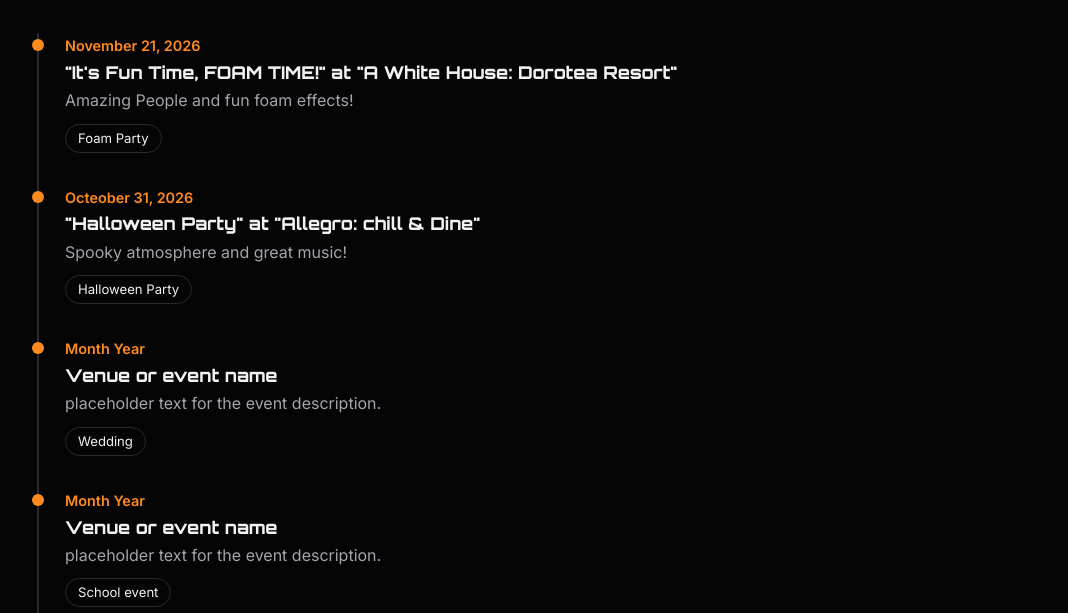
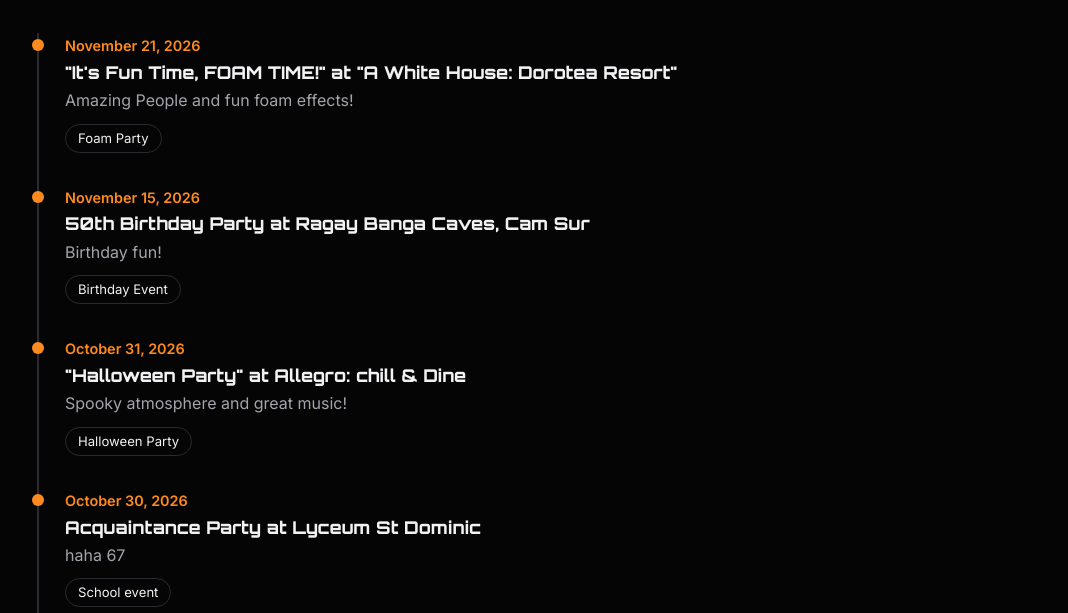
Before and after one commit to MaikaIDK/DJ-ARON, a plain HTML site: page past-gigs.html in a window 1280 px wide. Shown: the part 187-800 px from the top of the page, without its empty margins (103-1171 px from the left). Drawn offline with Linux system fonts and the light colour scheme.

Commit message:
Update past gigs with new events and details

```diff
--- a/past-gigs.html
+++ b/past-gigs.html
@@ -38,23 +38,23 @@
         </li>
 
         <li class="gig">
-          <span class="when">Octeober 31, 2026</span>
-          <h3>"Halloween Party" at "Allegro: chill & Dine"</h3>
+          <span class="when">November 15, 2026</span>
+          <h3>50th Birthday Party at Ragay Banga Caves, Cam Sur</h3>
+          <p>Birthday fun!</p>
+          <span class="kind">Birthday Event</span>
+        </li>
+
+        <li class="gig">
+          <span class="when">October 31, 2026</span>
+          <h3>"Halloween Party" at Allegro: chill & Dine</h3>
           <p>Spooky atmosphere and great music!</p>
           <span class="kind">Halloween Party</span>
         </li>
 
         <li class="gig">
-          <span class="when">Month Year</span>
-          <h3>Venue or event name</h3>
-          <p>placeholder text for the event description.</p>
-          <span class="kind">Wedding</span>
-        </li>
-
-        <li class="gig">
-          <span class="when">Month Year</span>
-          <h3>Venue or event name</h3>
-          <p>placeholder text for the event description.</p>
+          <span class="when">October 30, 2026</span>
+          <h3>Acquaintance Party at Lyceum St Dominic</h3>
+          <p>haha 67</p>
           <span class="kind">School event</span>
         </li>
       </ul>
```
